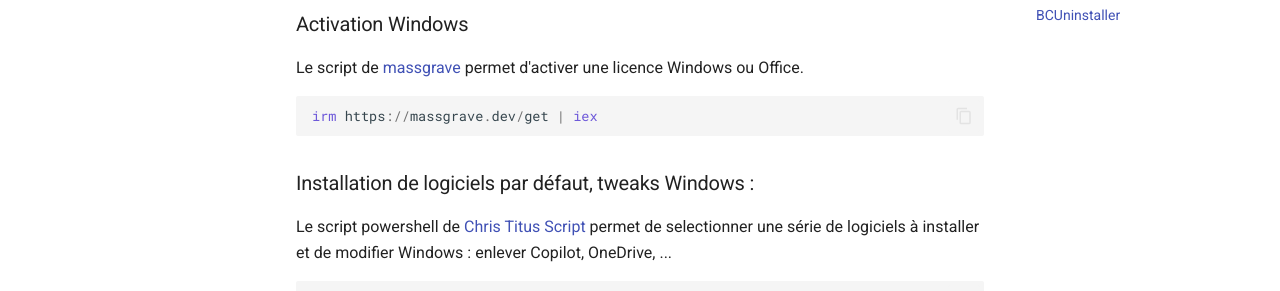
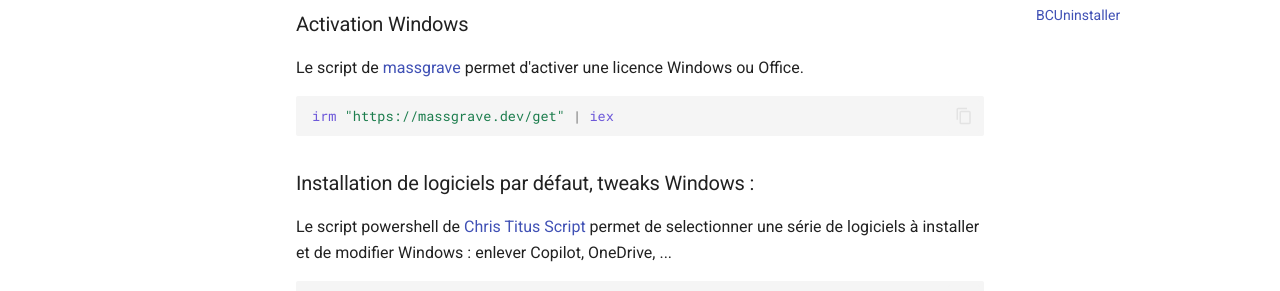
Before and after one commit to adenyrr/become.sh, an MkDocs documentation site: the page built from docs/outils/links.md, in a window 1280 px wide and 958 px high. Shown: the part 270-561 px from the top of the window. Built offline with MkDocs 1.6.1 and Material for MkDocs 9.7.7, drawn with Linux system fonts in a browser that asks for light colours; comment, search, counter and statistics services are not loaded.

Commit message:
fix typo

````diff
--- a/docs/outils/links.md
+++ b/docs/outils/links.md
@@ -7,7 +7,7 @@
 Le script de [massgrave](https://massgrave.dev/) permet d'activer une licence Windows ou Office.
 
 ```PowerShell
-irm https://massgrave.dev/get | iex
+irm "https://massgrave.dev/get" | iex
 ```
 
 ### Installation de logiciels par défaut, tweaks Windows :
````
